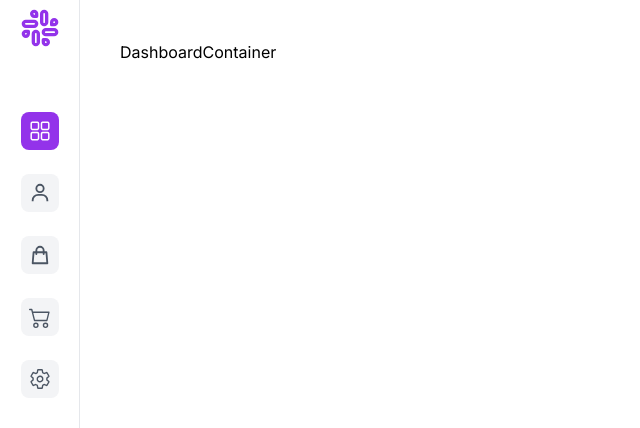
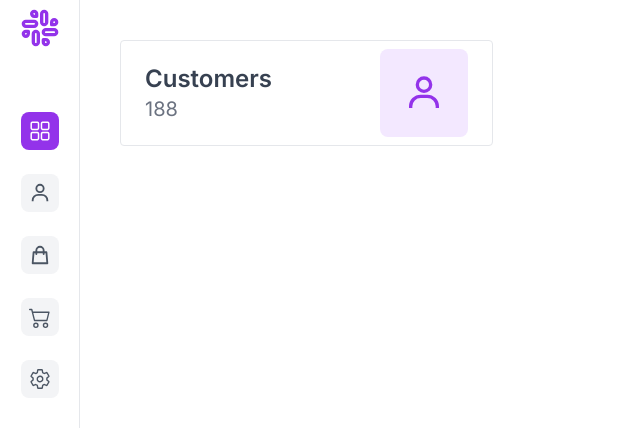
Before and after one commit to Sandun-Induranga/Next.js-POS, a Next.js app: page / in a window 1280 px wide. Shown: the top 428 px of the page, without its empty margins (0-640 px from the left). Built offline with nearby package versions, Linux system fonts and the light colour scheme.

Commit message:
Update Card Component

```diff
--- a/components/Card.jsx
+++ b/components/Card.jsx
@@ -1,7 +1,18 @@
 import React from "react";
+import { BiUser } from "react-icons/bi";
 
 const Card = () => {
-  return <div>Card</div>;
+  return (
+    <div className="flex justify-between items-center lg:w-1/3 md:w-1/2 w-full border rounded px-6 py-2">
+      <div>
+        <h1 className="text-2xl font-semibold text-gray-700">Customers</h1>
+        <h4 className="text-xl text-gray-500">188</h4>
+      </div>
+      <div className="p-6 bg-purple-100 rounded-lg text-purple-600 hover:bg-gray-200">
+        <BiUser size={40} />
+      </div>
+    </div>
+  );
 };
 
 export default Card;
--- a/components/DashboardContainer.jsx
+++ b/components/DashboardContainer.jsx
@@ -1,7 +1,12 @@
 import React from "react";
+import Card from "./Card";
 
 const DashboardContainer = () => {
-  return <div className="md:p-10 p-2">DashboardContainer</div>;
+  return (
+    <div className="md:p-10 p-2">
+      <Card />
+    </div>
+  );
 };
 
 export default DashboardContainer;
```
